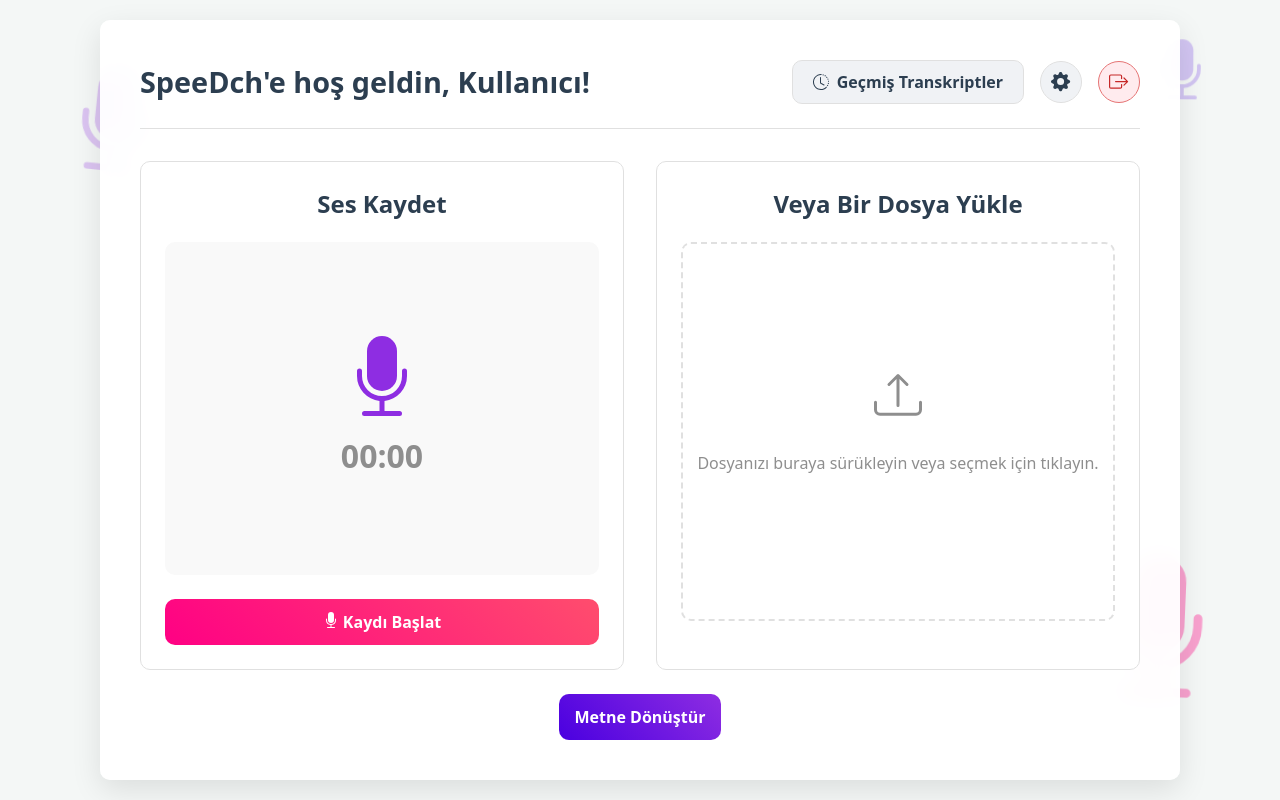
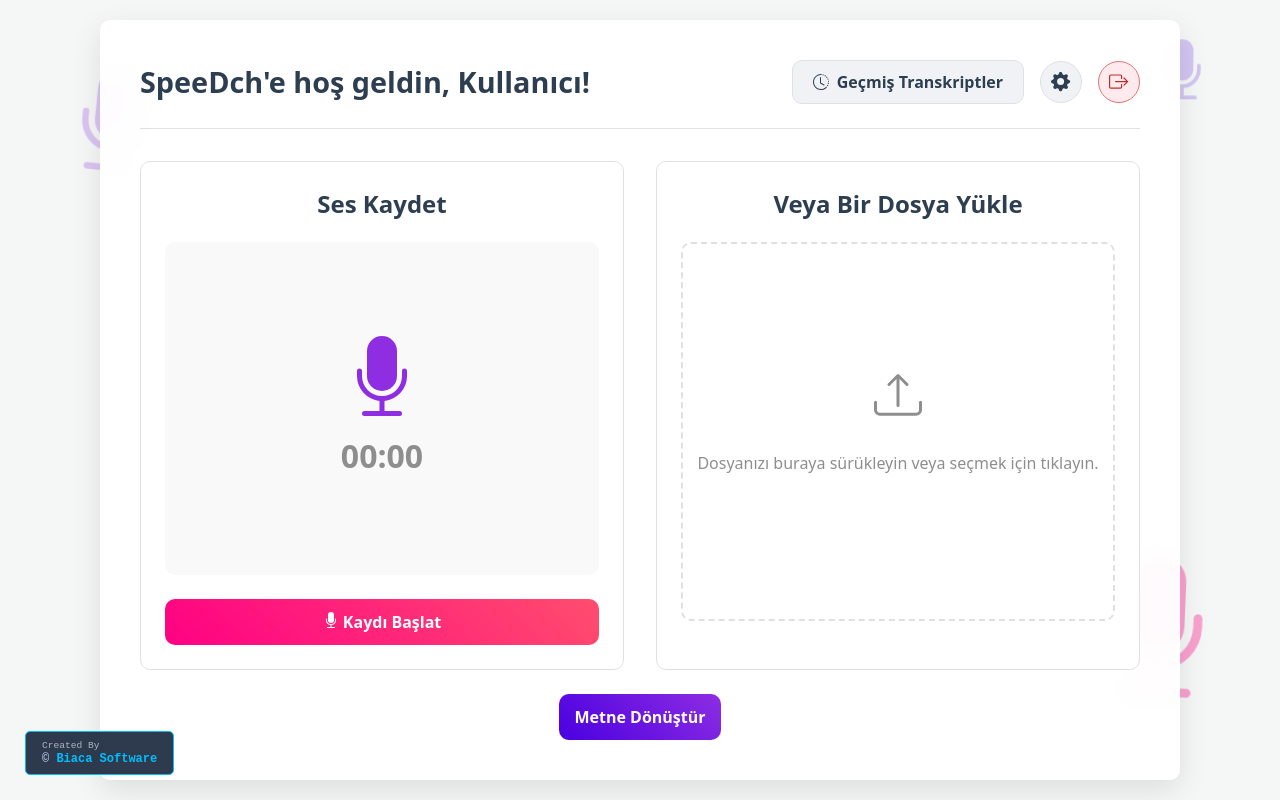
Before and after one commit to Birkanatmaca/SpeeDh, a React (Vite) app in the folder mainfrontend/: page /dashboard in a window 1280 px wide. Built offline with nearby package versions, Linux system fonts and the light colour scheme.

Commit message:
footer added.

```diff
--- /dev/null
+++ b/mainfrontend/src/components/common/BiacaButton.jsx
@@ -0,0 +1,17 @@
+import './BiacaButton.scss';
+
+const BiacaButton = () => {
+    return (
+        <a
+            href="https://biacasoftware.com"
+            target="_blank"
+            rel="noopener noreferrer"
+            className="biaca-button"
+        >
+            <span>Created By</span>
+            &copy; <strong>Biaca Software</strong>
+        </a>
+    );
+};
+
+export default BiacaButton;
--- /dev/null
+++ b/mainfrontend/src/components/common/BiacaButton.scss
@@ -0,0 +1,40 @@
+$tech-blue: #00bfff;
+$dark-bg: #0a192f;
+$light-text: #ccd6f6;
+
+.biaca-button {
+    position: fixed;
+    bottom: 25px;
+    left: 25px;
+    padding: 8px 16px;
+    background-color: rgba(10, 25, 47, 0.85);
+    color: $light-text;
+    border: 1px solid $tech-blue;
+    border-radius: 5px;
+    text-decoration: none;
+    font-family: 'SF Mono', 'Fira Code', 'Fira Mono', 'Roboto Mono', monospace;
+    font-size: 12px; // Yazı boyutunu küçültelim
+    line-height: 1.2; // Satır aralığını ayarlayalım
+    backdrop-filter: blur(8px);
+    transition: all 0.3s cubic-bezier(0.645, 0.045, 0.355, 1);
+    z-index: 1000;
+
+    span {
+        display: block; // "Created By" yazısını alt satıra almak için
+        font-size: 0.8em; // Daha küçük bir boyutta
+        color: #adb5bd; // Hafifçe soluk bir renk
+    }
+
+    strong {
+        font-weight: bold;
+        color: $tech-blue;
+    }
+
+    &:hover {
+        transform: translateY(-3px);
+        background-color: rgba(10, 25, 47, 1);
+        color: #ffffff;
+        border-color: #ffffff;
+        box-shadow: 0 0 10px $tech-blue, 0 0 15px $tech-blue;
+    }
+}
--- a/mainfrontend/src/pages/DashboardPage.jsx
+++ b/mainfrontend/src/pages/DashboardPage.jsx
@@ -5,6 +5,8 @@
 import { transcribeAudio } from '../api/authService';
 import { useNavigate } from 'react-router-dom';
 import './DashboardPage.scss';
+import BiacaButton from '../components/common/BiacaButton';
+
 
 const DashboardPage = () => {
     const [activeView, setActiveView] = useState('main');
@@ -227,6 +229,7 @@
 
     return (
         <div className="dashboard-page">
+            <BiacaButton />
             <div className="background-icons">
                 <div className="background-icon-wrapper icon1"><BsFillMicFill /></div>
                 <div className="background-icon-wrapper icon2"><BsFillMicFill /></div>
--- a/mainfrontend/src/pages/LoginPage.jsx
+++ b/mainfrontend/src/pages/LoginPage.jsx
@@ -5,6 +5,7 @@
 import { BsFillMicFill } from "react-icons/bs";
 import './AuthPage.scss'; // Kayıt sayfasıyla aynı ortak stil dosyasını kullanıyoruz
 import { useNavigate } from 'react-router-dom'; // Yönlendirme için eklendi
+import BiacaButton from '../components/common/BiacaButton';
 
 const LoginPage = () => {
     const [formData, setFormData] = useState({
@@ -45,6 +46,7 @@
 
     return (
         <div className="auth-page">
+            <BiacaButton />
             {/* Arka Plan Animasyon Katmanı */}
             <div className="background-icons">
                 <div className="background-icon-wrapper icon1"><BsFillMicFill /></div>
--- a/mainfrontend/src/pages/RegisterPage.jsx
+++ b/mainfrontend/src/pages/RegisterPage.jsx
@@ -5,6 +5,7 @@
 import { register } from '../api/authService';
 import { BsFillMicFill } from "react-icons/bs";
 import './AuthPage.scss';
+import BiacaButton from '../components/common/BiacaButton';
 
 const RegisterPage = () => {
     const [formData, setFormData] = useState({ firstName: '', lastName: '', email: '', password: '' });
@@ -32,6 +33,7 @@
 
     return (
         <div className="auth-page">
+            <BiacaButton />
             <div className="background-icons">
                 <div className="background-icon-wrapper icon1"><BsFillMicFill /></div>
                 <div className="background-icon-wrapper icon2"><BsFillMicFill /></div>
--- a/mainfrontend/src/pages/VerifyEmailPage.jsx
+++ b/mainfrontend/src/pages/VerifyEmailPage.jsx
@@ -5,6 +5,7 @@
 import { verifyEmail } from '../api/authService'; // Yeni API fonksiyonumuz
 import { BsFillMicFill } from "react-icons/bs";
 import './AuthPage.scss';
+import BiacaButton from '../components/common/BiacaButton';
 
 const VerifyEmailPage = () => {
     const [code, setCode] = useState('');
@@ -49,6 +50,7 @@
 
     return (
         <div className="auth-page">
+            <BiacaButton />
             <div className="background-icons">
                 <div className="background-icon-wrapper icon1"><BsFillMicFill /></div>
                 <div className="background-icon-wrapper icon2"><BsFillMicFill /></div>
```
